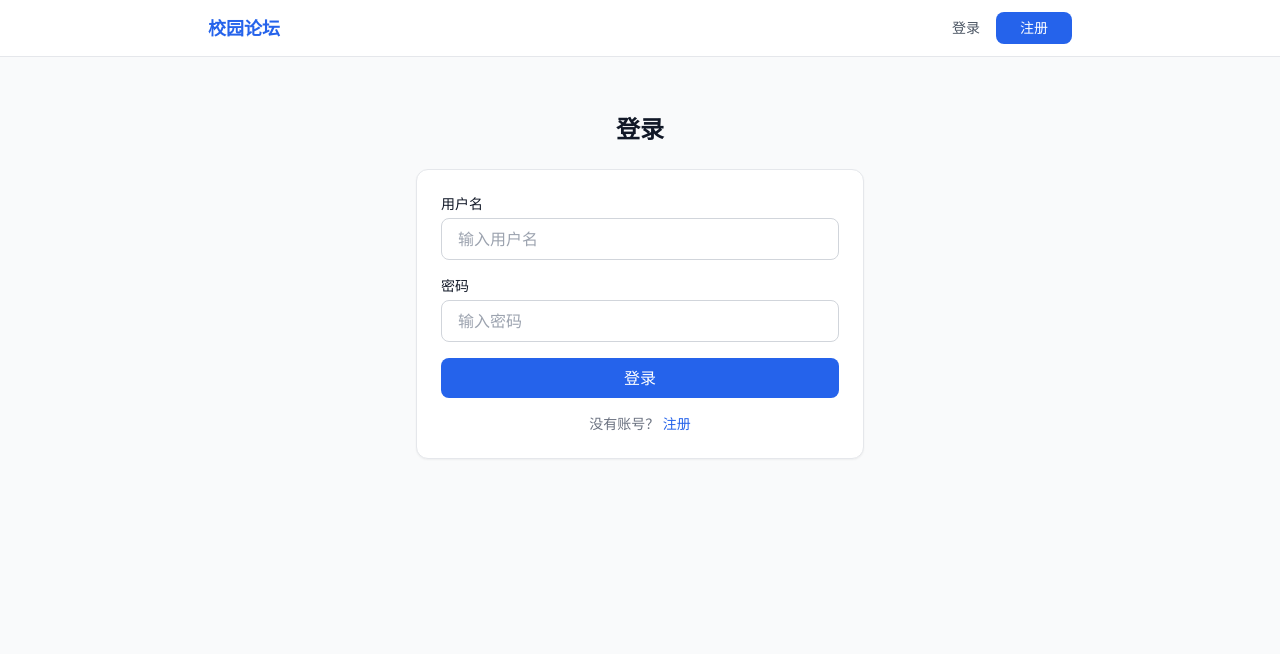
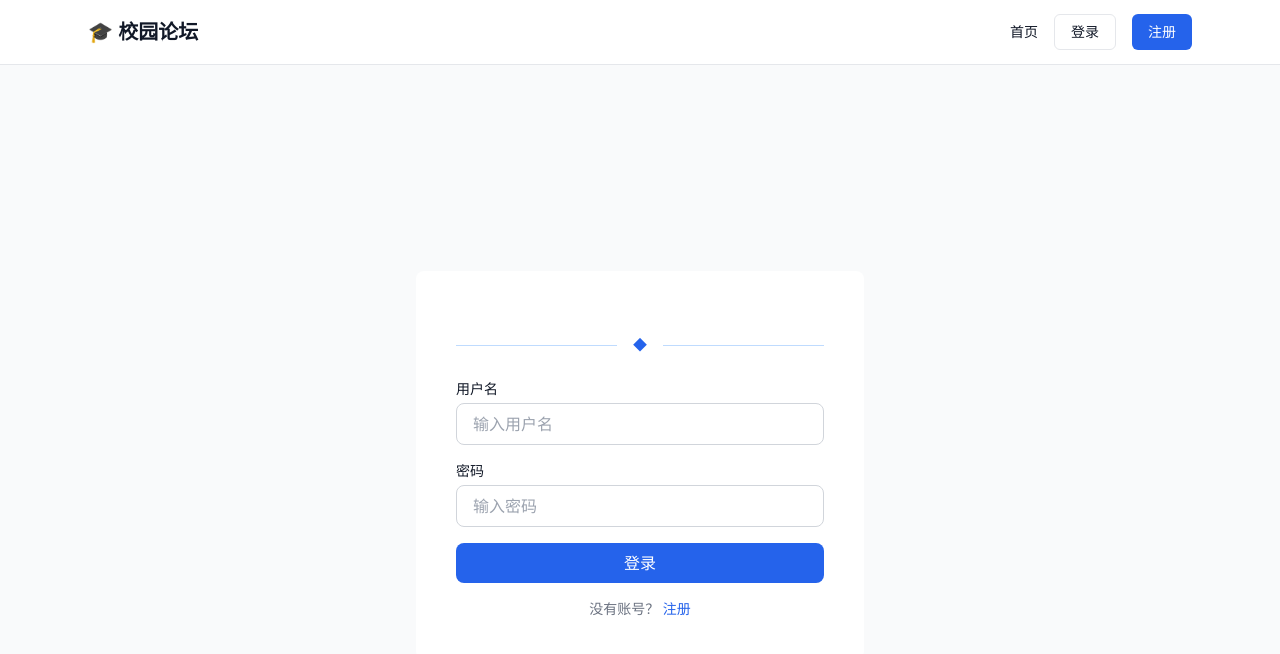
Before and after one commit to liuxuanbing10/campus-forum, a React (Vite) app in the folder packages/client/: page /login in a window 1280 px wide. Shown: the top 654 px of the page. Built offline with nearby package versions, Linux system fonts and the light colour scheme; no server answers.

Commit message:
style(client): redesign all pages to match campus-forum-design mockups

```diff
--- a/packages/client/src/components/Layout.tsx
+++ b/packages/client/src/components/Layout.tsx
@@ -1,9 +1,12 @@
-import { Outlet, Link, useNavigate } from 'react-router-dom';
+import { useState } from 'react';
+import { Outlet, Link, useLocation, useNavigate } from 'react-router-dom';
 import { useAuthStore } from '../stores/auth';
 
 export default function Layout() {
   const { user, logout } = useAuthStore();
+  const location = useLocation();
   const navigate = useNavigate();
+  const [menuOpen, setMenuOpen] = useState(false);
 
   const handleLogout = async () => {
     await logout();
@@ -11,22 +14,39 @@ export default function Layout() {
   };
 
   return (
-    <div className="min-h-screen flex flex-col">
-      <header className="bg-white dark:bg-gray-800 border-b border-gray-200 dark:border-gray-700">
-        <div className="max-w-4xl mx-auto px-4 h-14 flex items-center justify-between">
-          <Link to="/" className="text-lg font-bold text-primary-600">
-            校园论坛
+    <div className="min-h-screen bg-surface">
+      <header className="sticky top-0 z-40 bg-white border-b border-border">
+        <div className="max-w-6xl mx-auto px-4 sm:px-6 h-14 sm:h-16 flex items-center justify-between">
+          <Link to="/" className="font-display text-lg sm:text-xl font-bold text-campus-text-primary">
+            🎓 校园论坛
           </Link>
 
-          <nav className="flex items-center gap-4">
+          {/* Desktop nav */}
+          <nav className="hidden md:flex items-center gap-4">
+            <Link
+              to="/"
+              className={`text-sm font-body transition-colors ${
+                location.pathname === '/'
+                  ? 'border-b-2 border-primary-600 text-primary-600'
+                  : 'text-campus-text-secondary hover:text-campus-text-primary'
+              }`}
+            >
+              首页
+            </Link>
             {user ? (
               <>
-                <span className="text-sm text-gray-600 dark:text-gray-300">
-                  {user.displayName}
+                <Link
+                  to="/new"
+                  className="h-9 px-4 rounded-md bg-primary-600 text-white text-sm font-body hover:bg-primary-700 inline-flex items-center"
+                >
+                  发帖
+                </Link>
+                <span className="text-sm text-campus-text-secondary">
+                  {user.displayName || user.username}
                 </span>
                 <button
                   onClick={handleLogout}
-                  className="text-sm text-gray-500 hover:text-red-500 transition-colors"
+                  className="h-9 px-4 rounded-md border border-border text-campus-text-secondary text-sm font-body hover:bg-surface-hover"
                 >
                   退出
                 </button>
@@ -35,23 +55,96 @@ export default function Layout() {
               <>
                 <Link
                   to="/login"
-                  className="text-sm text-gray-600 dark:text-gray-300 hover:text-primary-600"
+                  className="h-9 px-4 rounded-md border border-border text-campus-text-secondary text-sm font-body hover:bg-surface-hover inline-flex items-center"
                 >
                   登录
                 </Link>
                 <Link
                   to="/register"
-                  className="text-sm btn-primary py-1.5"
+                  className="h-9 px-4 rounded-md bg-primary-600 text-white text-sm font-body hover:bg-primary-700 inline-flex items-center"
                 >
                   注册
                 </Link>
               </>
             )}
           </nav>
+
+          {/* Mobile hamburger */}
+          <button
+            onClick={() => setMenuOpen(!menuOpen)}
+            className="md:hidden p-2 rounded-md text-campus-text-secondary hover:bg-surface-hover transition-colors"
+            aria-label="Toggle menu"
+          >
+            {menuOpen ? (
+              <svg className="w-5 h-5" fill="none" stroke="currentColor" viewBox="0 0 24 24">
+                <path strokeLinecap="round" strokeLinejoin="round" strokeWidth={2} d="M6 18L18 6M6 6l12 12" />
+              </svg>
+            ) : (
+              <svg className="w-5 h-5" fill="none" stroke="currentColor" viewBox="0 0 24 24">
+                <path strokeLinecap="round" strokeLinejoin="round" strokeWidth={2} d="M4 6h16M4 12h16M4 18h16" />
+              </svg>
+            )}
+          </button>
         </div>
+
+        {/* Mobile menu */}
+        {menuOpen && (
+          <div className="md:hidden border-t border-border bg-white px-4 py-3 space-y-2">
+            <Link
+              to="/"
+              onClick={() => setMenuOpen(false)}
+              className={`block py-2 text-sm font-body transition-colors ${
+                location.pathname === '/'
+                  ? 'text-primary-600 font-medium'
+                  : 'text-campus-text-secondary'
+              }`}
+            >
+              首页
+            </Link>
+            {user ? (
+              <>
+                <Link
+                  to="/new"
+                  onClick={() => setMenuOpen(false)}
+                  className="block py-2 text-sm font-body text-campus-text-secondary"
+                >
+                  发帖
+                </Link>
+                <div className="flex items-center justify-between py-2">
+                  <span className="text-sm text-campus-text-secondary">
+                    {user.displayName || user.username}
+                  </span>
+                  <button
+                    onClick={() => { handleLogout(); setMenuOpen(false); }}
+                    className="text-sm text-campus-text-tertiary hover:text-campus-text-secondary"
+                  >
+                    退出
+                  </button>
+                </div>
+              </>
+            ) : (
+              <>
+                <Link
+                  to="/login"
+                  onClick={() => setMenuOpen(false)}
+                  className="block py-2 text-sm font-body text-campus-text-secondary"
+                >
+                  登录
+                </Link>
+                <Link
+                  to="/register"
+                  onClick={() => setMenuOpen(false)}
+                  className="block py-2 text-sm font-body text-primary-600 font-medium"
+                >
+                  注册
+                </Link>
+              </>
+            )}
+          </div>
+        )}
       </header>
 
-      <main className="flex-1 max-w-4xl mx-auto w-full px-4 py-6">
+      <main className="max-w-6xl mx-auto px-4 sm:px-6 py-6 sm:py-8">
         <Outlet />
       </main>
     </div>
--- a/packages/client/src/pages/Login.tsx
+++ b/packages/client/src/pages/Login.tsx
@@ -26,10 +26,16 @@ export default function LoginPage() {
   };
 
   return (
-    <div className="max-w-md mx-auto mt-8">
-      <h1 className="text-2xl font-bold mb-6 text-center">登录</h1>
+    <div className="flex items-center justify-center min-h-[calc(100vh-4rem)]">
+      <div className="w-full max-w-md mx-4 sm:mx-0 p-6 sm:p-10 bg-white rounded-lg shadow-card">
+        {/* Literary ornament */}
+        <div className="flex items-center my-6">
+          <div className="flex-1 border-t border-primary-200" />
+          <span className="text-primary-600 text-sm mx-4">◆</span>
+          <div className="flex-1 border-t border-primary-200" />
+        </div>
 
-      <form onSubmit={handleSubmit} className="card space-y-4">
+        <form onSubmit={handleSubmit} className="space-y-4">
           {error && (
             <div className="bg-red-100 dark:bg-red-900/30 text-red-700 dark:text-red-400 p-3 rounded-lg text-sm">
               {error}
@@ -76,5 +82,6 @@ export default function LoginPage() {
           </p>
         </form>
       </div>
+    </div>
   );
 }
--- a/packages/client/src/pages/NewPost.tsx
+++ b/packages/client/src/pages/NewPost.tsx
@@ -49,7 +49,7 @@ export default function NewPostPage() {
         &larr; 返回首页
       </Link>
 
-      <div className="max-w-2xl mx-auto p-10 bg-white rounded-xl border border-border shadow-card">
+      <div className="max-w-2xl mx-auto p-6 sm:p-10 bg-white rounded-xl border border-border shadow-card">
         <h1 className="font-display text-2xl font-bold text-campus-text-primary mb-8">
           发表新帖
         </h1>
--- a/packages/client/src/pages/Post.tsx
+++ b/packages/client/src/pages/Post.tsx
@@ -57,7 +57,7 @@ export default function PostPage() {
       </div>
 
       {/* Article Card */}
-      <article className="relative p-8 md:p-10 bg-white border border-border rounded-xl shadow-card">
+      <article className="relative p-5 sm:p-8 md:p-10 bg-white border border-border rounded-xl shadow-card">
         {/* Decorative quote mark */}
         <div className="absolute top-4 left-6 text-6xl text-primary-200 font-display leading-none select-none pointer-events-none">
           ❝
@@ -72,7 +72,7 @@ export default function PostPage() {
         </h1>
 
         {/* Author Row */}
-        <div className="flex items-center gap-4 pb-4 border-b border-border text-sm relative">
+        <div className="flex flex-wrap items-center gap-2 sm:gap-4 pb-4 border-b border-border text-xs sm:text-sm relative">
           <span className="font-medium text-campus-text-secondary">{post.author_name}</span>
           <span className="text-campus-text-tertiary">👁 {post.view_count}</span>
           <span className="text-campus-text-tertiary">{new Date(post.created_at).toLocaleDateString()}</span>
--- a/packages/client/src/pages/Register.tsx
+++ b/packages/client/src/pages/Register.tsx
@@ -33,10 +33,16 @@ export default function RegisterPage() {
   };
 
   return (
-    <div className="max-w-md mx-auto mt-8">
-      <h1 className="text-2xl font-bold mb-6 text-center">注册</h1>
+    <div className="flex items-center justify-center min-h-[calc(100vh-4rem)]">
+      <div className="w-full max-w-md mx-4 sm:mx-0 p-6 sm:p-10 bg-white rounded-xl border border-border shadow-card">
+        {/* Literary ornament */}
+        <div className="flex items-center justify-center gap-3 mb-6">
+          <span className="block w-12 h-px bg-campus-text-tertiary/40" />
+          <span className="text-campus-text-tertiary/60 text-sm">◆</span>
+          <span className="block w-12 h-px bg-campus-text-tertiary/40" />
+        </div>
 
-      <form onSubmit={handleSubmit} className="card space-y-4">
+        <form onSubmit={handleSubmit} className="space-y-4">
           {error && (
             <div className="bg-red-100 dark:bg-red-900/30 text-red-700 dark:text-red-400 p-3 rounded-lg text-sm">
               {error}
@@ -96,5 +102,6 @@ export default function RegisterPage() {
           </p>
         </form>
       </div>
+    </div>
   );
 }
```
Also changed, not shown: packages/client/src/pages/Board.tsx (+4 -4 lines), packages/client/src/pages/Home.tsx (+19 -9 lines). Lines whose indentation alone changed are shown as unchanged.
